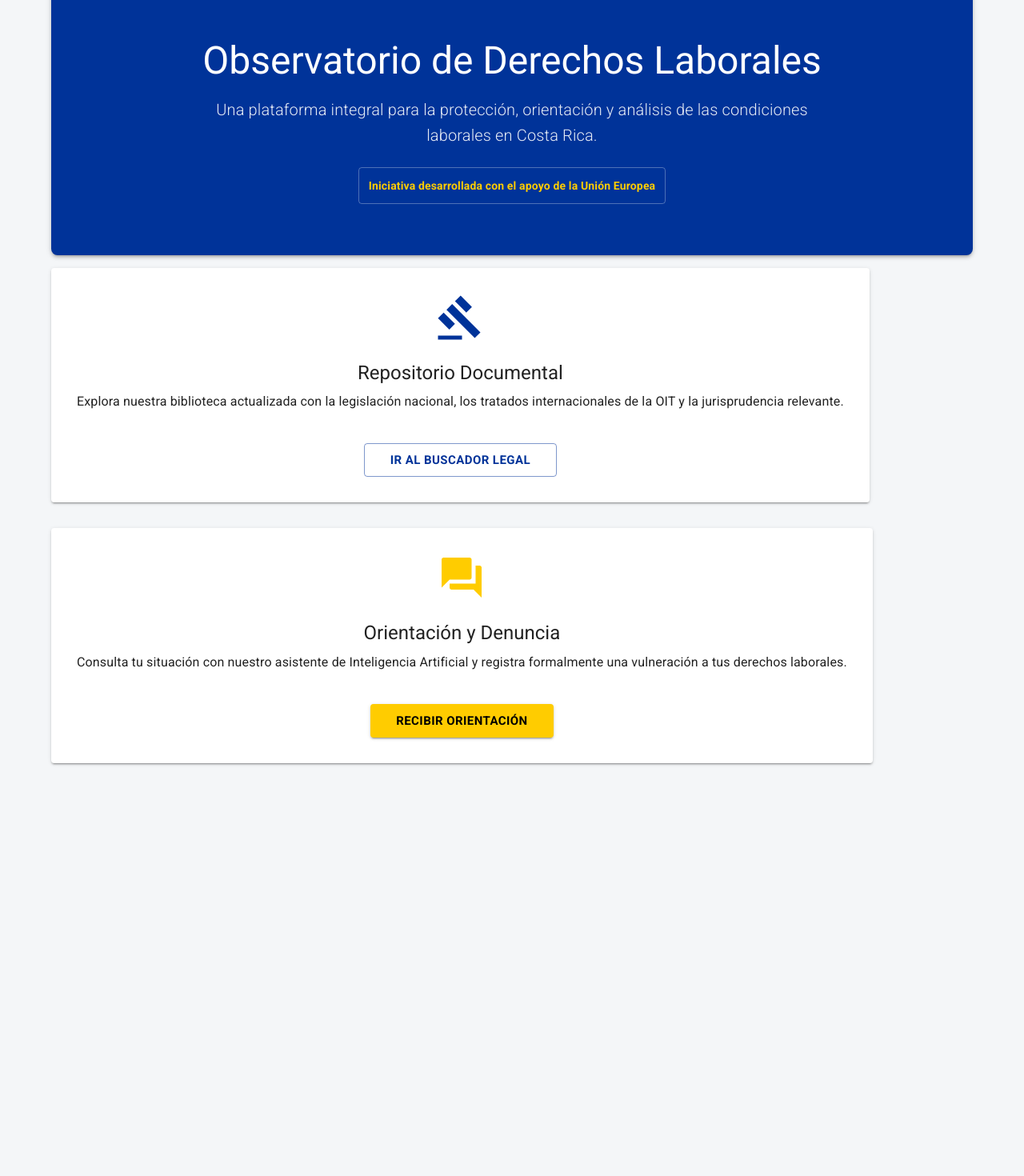
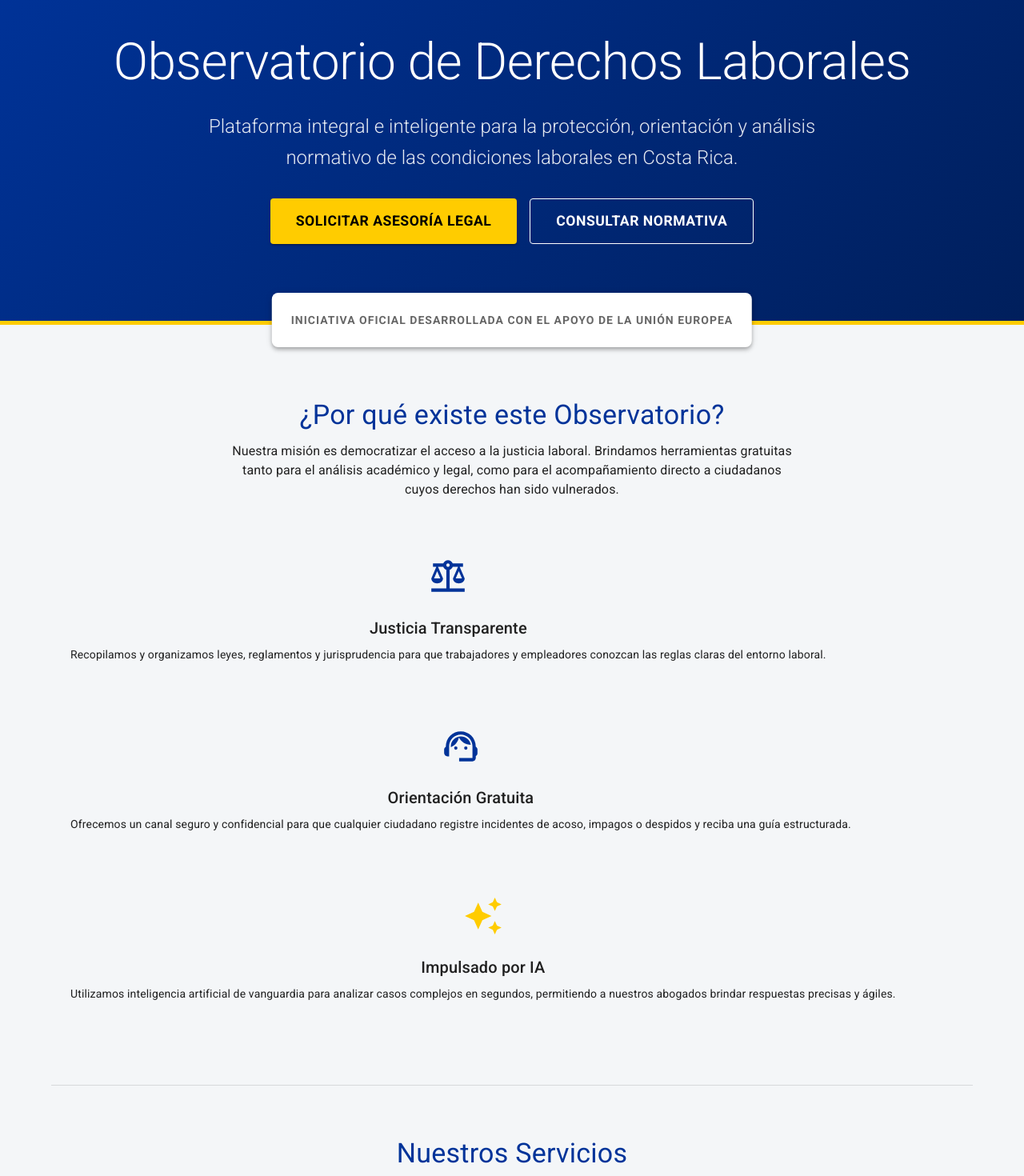
Before and after one commit to iiresodh-cr/Observatorio-laboral-frontend, a React (Vite) app: page / in a window 1280 px wide. Shown: the part 120-1590 px from the top of the page at 80% size. Before the commit the page ends 1114 px from the top, so only its background shows below. Built offline with nearby package versions, Linux system fonts and the light colour scheme.

Commit message:
Feat: Implementar rediseño de portada del observatorio

```diff
--- a/src/pages/Home.jsx
+++ b/src/pages/Home.jsx
@@ -1,54 +1,126 @@
-import { Container, Typography, Paper, Box, Grid, Button, Card, CardContent, CardActions } from '@mui/material';
+import {
+  Container, Typography, Paper, Box, Grid, Button,
+  Card, CardContent, CardActions, Divider
+} from '@mui/material';
 import { Link as RouterLink } from 'react-router-dom';
 import GavelIcon from '@mui/icons-material/Gavel';
 import ForumIcon from '@mui/icons-material/Forum';
+import BalanceIcon from '@mui/icons-material/Balance';
+import SupportAgentIcon from '@mui/icons-material/SupportAgent';
+import AutoAwesomeIcon from '@mui/icons-material/AutoAwesome';
 
 export default function Home() {
   return (
-    <Container maxWidth="lg" sx={{ mt: 5, mb: 5 }}>
+    <Box sx={{ width: '100%', pb: 8 }}>
 
-      {/* --- SECCIÓN HERO (Bienvenida) --- */}
-      <Paper
-        elevation={3}
+      {/* --- SECCIÓN HERO (Bienvenida con Gradiente) --- */}
+      <Box
         sx={{
-          p: { xs: 4, md: 8 },
+          background: 'linear-gradient(135deg, #003399 0%, #001f5c 100%)',
+          color: 'white',
+          pt: { xs: 8, md: 12 },
+          pb: { xs: 8, md: 12 },
+          px: 2,
           textAlign: 'center',
-          borderRadius: 2,
-          bgcolor: 'primary.main', // Azul de la UE
-          color: 'white'
+          borderBottom: '5px solid #FFCC00'
         }}
       >
-        <Typography variant="h3" component="h1" gutterBottom fontWeight="bold" sx={{ fontSize: { xs: '2rem', md: '3rem' } }}>
+        <Container maxWidth="lg">
+          <Typography variant="h2" component="h1" gutterBottom fontWeight="900" sx={{ fontSize: { xs: '2.5rem', md: '4rem' }, letterSpacing: '-0.5px' }}>
             Observatorio de Derechos Laborales
           </Typography>
-        <Typography variant="h6" paragraph sx={{ maxWidth: 800, mx: 'auto', fontWeight: 'light', opacity: 0.9 }}>
-          Una plataforma integral para la protección, orientación y análisis de las condiciones laborales en Costa Rica.
+          <Typography variant="h5" paragraph sx={{ maxWidth: 800, mx: 'auto', fontWeight: 300, opacity: 0.9, mb: 4, lineHeight: 1.6 }}>
+            Plataforma integral e inteligente para la protección, orientación y análisis normativo de las condiciones laborales en Costa Rica.
           </Typography>
-        <Box sx={{ mt: 3, display: 'inline-block', border: '1px solid rgba(255,255,255,0.3)', p: 1.5, borderRadius: 1 }}>
-          <Typography variant="body2" sx={{ fontWeight: 'bold', color: 'secondary.main' }}>
-            Iniciativa desarrollada con el apoyo de la Unión Europea
+          <Box sx={{ display: 'flex', gap: 2, justifyContent: 'center', flexWrap: 'wrap' }}>
+            <Button component={RouterLink} to="/denuncia" variant="contained" color="secondary" size="large" sx={{ color: '#000', fontWeight: 'bold', px: 4, py: 1.5, fontSize: '1.1rem' }}>
+              Solicitar Asesoría Legal
+            </Button>
+            <Button component={RouterLink} to="/repositorio" variant="outlined" size="large" sx={{ color: 'white', borderColor: 'white', fontWeight: 'bold', px: 4, py: 1.5, fontSize: '1.1rem', '&:hover': { borderColor: '#FFCC00', color: '#FFCC00' } }}>
+              Consultar Normativa
+            </Button>
+          </Box>
+        </Container>
+      </Box>
+
+      <Container maxWidth="lg" sx={{ mt: -5, position: 'relative', zIndex: 2 }}>
+        <Paper elevation={4} sx={{ p: 3, textAlign: 'center', borderRadius: 2, bgcolor: '#ffffff', display: 'inline-block', left: '50%', transform: 'translateX(-50%)', position: 'relative' }}>
+          <Typography variant="body2" sx={{ fontWeight: 'bold', color: 'text.secondary', textTransform: 'uppercase', letterSpacing: '1px' }}>
+            Iniciativa oficial desarrollada con el apoyo de la Unión Europea
+          </Typography>
+        </Paper>
+      </Container>
+
+      <Container maxWidth="lg" sx={{ mt: 8 }}>
+
+        {/* --- SECCIÓN EXPLICATIVA: ¿Qué es el observatorio? --- */}
+        <Box sx={{ mb: 10, textAlign: 'center' }}>
+          <Typography variant="h4" color="primary" fontWeight="bold" gutterBottom>
+            ¿Por qué existe este Observatorio?
+          </Typography>
+          <Typography variant="body1" color="text.secondary" sx={{ maxWidth: 700, mx: 'auto', mb: 6 }}>
+            Nuestra misión es democratizar el acceso a la justicia laboral. Brindamos herramientas gratuitas tanto para el análisis académico y legal, como para el acompañamiento directo a ciudadanos cuyos derechos han sido vulnerados.
+          </Typography>
+
+          <Grid container spacing={4}>
+            <Grid item xs={12} md={4}>
+              <Box sx={{ p: 3 }}>
+                <BalanceIcon sx={{ fontSize: 50, color: 'primary.main', mb: 2 }} />
+                <Typography variant="h6" fontWeight="bold" gutterBottom>Justicia Transparente</Typography>
+                <Typography variant="body2" color="text.secondary">
+                  Recopilamos y organizamos leyes, reglamentos y jurisprudencia para que trabajadores y empleadores conozcan las reglas claras del entorno laboral.
                 </Typography>
               </Box>
-      </Paper>
+            </Grid>
+            <Grid item xs={12} md={4}>
+              <Box sx={{ p: 3 }}>
+                <SupportAgentIcon sx={{ fontSize: 50, color: 'primary.main', mb: 2 }} />
+                <Typography variant="h6" fontWeight="bold" gutterBottom>Orientación Gratuita</Typography>
+                <Typography variant="body2" color="text.secondary">
+                  Ofrecemos un canal seguro y confidencial para que cualquier ciudadano registre incidentes de acoso, impagos o despidos y reciba una guía estructurada.
+                </Typography>
+              </Box>
+            </Grid>
+            <Grid item xs={12} md={4}>
+              <Box sx={{ p: 3 }}>
+                <AutoAwesomeIcon sx={{ fontSize: 50, color: 'secondary.main', mb: 2 }} />
+                <Typography variant="h6" fontWeight="bold" gutterBottom>Impulsado por IA</Typography>
+                <Typography variant="body2" color="text.secondary">
+                  Utilizamos inteligencia artificial de vanguardia para analizar casos complejos en segundos, permitiendo a nuestros abogados brindar respuestas precisas y ágiles.
+                </Typography>
+              </Box>
+            </Grid>
+          </Grid>
+        </Box>
 
-      {/* --- TARJETAS DE NAVEGACIÓN (Llamados a la acción) --- */}
-      <Grid container spacing={4} sx={{ mt: 2 }}>
+        <Divider sx={{ mb: 8 }} />
 
+        {/* --- TARJETAS DE NAVEGACIÓN PRINCIPALES --- */}
+        <Box sx={{ textAlign: 'center', mb: 4 }}>
+          <Typography variant="h4" color="primary" fontWeight="bold" gutterBottom>
+            Nuestros Servicios
+          </Typography>
+          <Typography variant="body1" color="text.secondary">
+            Seleccione la herramienta que mejor se adapte a su necesidad actual.
+          </Typography>
+        </Box>
+
+        <Grid container spacing={5}>
           {/* Tarjeta Repositorio */}
           <Grid item xs={12} md={6}>
-          <Card elevation={2} sx={{ height: '100%', display: 'flex', flexDirection: 'column', transition: '0.3s', '&:hover': { transform: 'translateY(-5px)', boxShadow: 6 } }}>
-            <CardContent sx={{ flexGrow: 1, textAlign: 'center', p: 4 }}>
-              <GavelIcon sx={{ fontSize: 60, color: 'primary.main', mb: 2 }} />
-              <Typography variant="h5" fontWeight="bold" gutterBottom>
+            <Card elevation={3} sx={{ height: '100%', display: 'flex', flexDirection: 'column', transition: 'transform 0.3s ease, box-shadow 0.3s ease', '&:hover': { transform: 'translateY(-8px)', boxShadow: 10 }, borderRadius: 2, borderTop: '6px solid #003399' }}>
+              <CardContent sx={{ flexGrow: 1, textAlign: 'center', p: { xs: 4, md: 6 } }}>
+                <GavelIcon sx={{ fontSize: 70, color: 'primary.main', mb: 3 }} />
+                <Typography variant="h4" fontWeight="bold" gutterBottom color="primary.main">
                   Repositorio Documental
                 </Typography>
-              <Typography variant="body1" color="text.secondary">
-                Explora nuestra biblioteca actualizada con la legislación nacional, los tratados internacionales de la OIT y la jurisprudencia relevante.
+                <Typography variant="body1" color="text.secondary" sx={{ fontSize: '1.1rem' }}>
+                  Explora nuestra biblioteca pública y constantemente actualizada. Contiene la legislación nacional vigente, los tratados internacionales de la OIT y la jurisprudencia más relevante de los tribunales de Costa Rica.
                 </Typography>
               </CardContent>
-            <CardActions sx={{ justifyContent: 'center', pb: 4 }}>
-              <Button component={RouterLink} to="/repositorio" variant="outlined" color="primary" size="large" sx={{ fontWeight: 'bold', px: 4 }}>
-                Ir al Buscador Legal
+              <CardActions sx={{ justifyContent: 'center', pb: 6 }}>
+                <Button component={RouterLink} to="/repositorio" variant="outlined" color="primary" size="large" sx={{ fontWeight: 'bold', px: 5, py: 1.5 }}>
+                  Entrar al Buscador Legal
                 </Button>
               </CardActions>
             </Card>
@@ -56,26 +128,33 @@ export default function Home() {
 
           {/* Tarjeta Denuncia / Orientación */}
           <Grid item xs={12} md={6}>
-          <Card elevation={2} sx={{ height: '100%', display: 'flex', flexDirection: 'column', transition: '0.3s', '&:hover': { transform: 'translateY(-5px)', boxShadow: 6 } }}>
-            <CardContent sx={{ flexGrow: 1, textAlign: 'center', p: 4 }}>
-              <ForumIcon sx={{ fontSize: 60, color: 'secondary.main', mb: 2 }} />
-              <Typography variant="h5" fontWeight="bold" gutterBottom>
+            <Card elevation={3} sx={{ height: '100%', display: 'flex', flexDirection: 'column', transition: 'transform 0.3s ease, box-shadow 0.3s ease', '&:hover': { transform: 'translateY(-8px)', boxShadow: 10 }, borderRadius: 2, borderTop: '6px solid #FFCC00' }}>
+              <CardContent sx={{ flexGrow: 1, textAlign: 'center', p: { xs: 4, md: 6 } }}>
+                <ForumIcon sx={{ fontSize: 70, color: 'secondary.main', mb: 3 }} />
+                <Typography variant="h4" fontWeight="bold" gutterBottom color="primary.main">
                   Orientación y Denuncia
                 </Typography>
-              <Typography variant="body1" color="text.secondary">
-                Consulta tu situación con nuestro asistente de Inteligencia Artificial y registra formalmente una vulneración a tus derechos laborales.
+                <Typography variant="body1" color="text.secondary" sx={{ fontSize: '1.1rem' }}>
+                  ¿Han vulnerado sus derechos laborales? Registre su caso de forma segura. Nuestro sistema de Inteligencia Artificial y nuestro equipo de abogados analizarán su situación para enviarle una recomendación legal a su correo.
                 </Typography>
               </CardContent>
-            <CardActions sx={{ justifyContent: 'center', pb: 4 }}>
-              <Button component={RouterLink} to="/denuncia" variant="contained" color="secondary" size="large" sx={{ color: '#000', fontWeight: 'bold', px: 4 }}>
-                Recibir Orientación
+              <CardActions sx={{ justifyContent: 'center', pb: 6 }}>
+                <Button component={RouterLink} to="/denuncia" variant="contained" color="secondary" size="large" sx={{ color: '#000', fontWeight: 'bold', px: 5, py: 1.5 }}>
+                  Iniciar Solicitud de Ayuda
                 </Button>
               </CardActions>
             </Card>
           </Grid>
-
         </Grid>
 
+        {/* --- RESPALDO INSTITUCIONAL --- */}
+        <Box sx={{ mt: 10, textAlign: 'center', p: 4, bgcolor: '#f8f9fa', borderRadius: 2 }}>
+          <Typography variant="body1" color="text.secondary" fontWeight="bold">
+            Una iniciativa impulsada por el Instituto Internacional de Responsabilidad Social y Derechos Humanos (IIRESODH)
+          </Typography>
+        </Box>
+
       </Container>
+    </Box>
   );
 }
```
Lines whose indentation alone changed are shown as unchanged.
